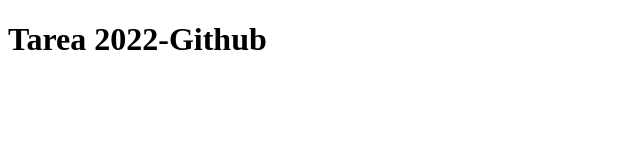
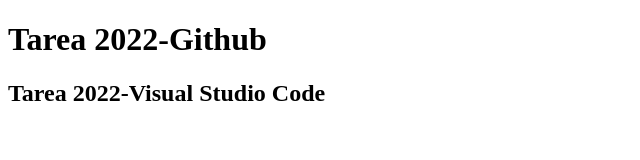
Before and after one commit to Hugo089/Tarea-GIT, a plain HTML site: page index.html in a window 1280 px wide. Shown: the whole page, without its empty margins (0-640 px from the left). Drawn offline with Linux system fonts and the light colour scheme.

Commit message:
Tarea 2022 Visual Studio Code

```diff
--- a/index.html
+++ b/index.html
@@ -6,6 +6,7 @@
     </head>
     <body>
         <h1>Tarea 2022-Github </h1>
+        <h2> Tarea 2022-Visual Studio Code </h2>
 
     </body>
 </html>
```
